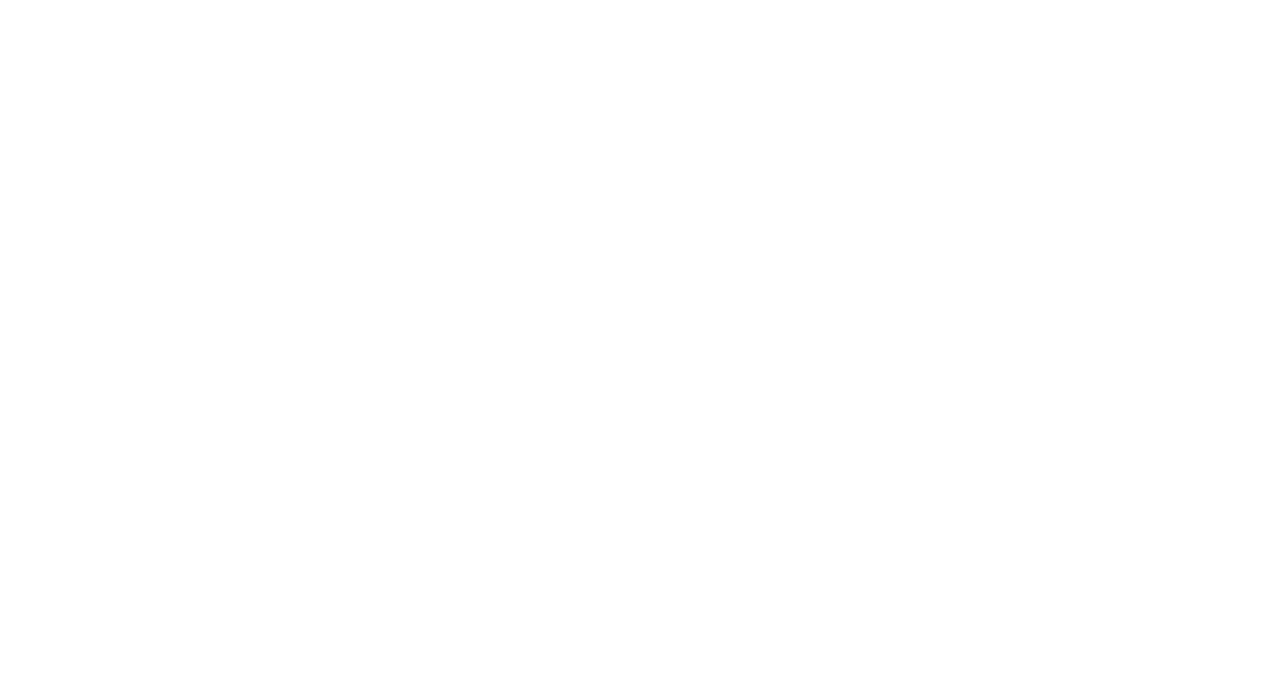
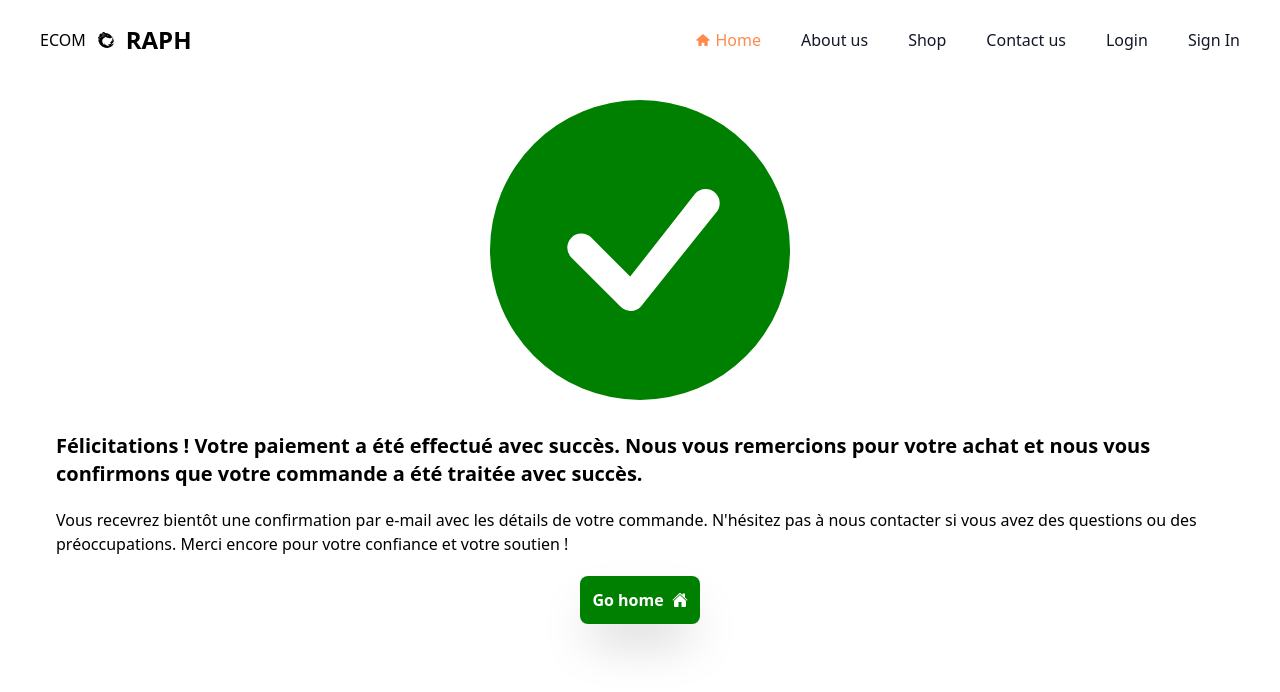
Before and after one commit to Raph-gf/Ecom-Raph-Fronted, a React (Vite) app: page /stripe/payment/success in a window 1280 px wide. Before the commit this address had no page. Shown: the top 692 px of the page. Built offline with nearby package versions, Linux system fonts and the light colour scheme; the HTML template or start-up script is replaced by a standard one; a web font is replaced by a local one.

Commit message:
fixing bugs

```diff
--- a/src/App.jsx
+++ b/src/App.jsx
@@ -12,6 +12,7 @@ import CreateUser from "./pages/CreateUser";
 import AdminProduct from "./pages/AdminProduct";
 import ProductInfos from "./pages/ProductInfos";
 import CreateProduct from "./pages/CreateProduct";
+import PayementPage from "./pages/PayementPage";
 
 function App() {
   return (
@@ -31,6 +32,7 @@ function App() {
           <Route path="/admin/all-products" element={<AdminProduct />} />
           <Route path="/admin/:productID" element={<ProductInfos />} />
           <Route path="/admin/create-product" element={<CreateProduct />} />
+          <Route path="/stripe/payment/success" element={<PayementPage />} />
         </Routes>
       </Router>
     </>
--- a/src/components/navBar.jsx
+++ b/src/components/navBar.jsx
@@ -16,7 +16,7 @@ function NavBar() {
   const userId = localStorage.getItem("user");
   const currentUser = userId ? JSON.parse(userId).id : null;
   console.log(currentUser);
-  console.log(userData.cart);
+  // console.log(userData.cart);
 
   const Logout = () => {
     localStorage.removeItem("user");
--- /dev/null
+++ b/src/pages/PayementPage.jsx
@@ -0,0 +1,41 @@
+import { Button } from "flowbite-react";
+import React from "react";
+import { BsFillCheckCircleFill } from "react-icons/bs";
+import { IoHome } from "react-icons/io5";
+import { Link } from "react-router-dom";
+
+function PayementPage() {
+  const iconStyles = { color: "green", fontSize: "300px" };
+  return (
+    <>
+      <section className="success-container flex flex-col justify-center items-center mx-14 mt-11">
+        <div className="succes-icons mb-8">
+          <BsFillCheckCircleFill style={iconStyles} />
+        </div>
+        <div className="succes-text-wrapper flex-col items-center">
+          <div className="first-text_part font-semibold text-xl pb-5">
+            Félicitations ! Votre paiement a été effectué avec succès. Nous vous
+            remercions pour votre achat et nous vous confirmons que votre
+            commande a été traitée avec succès.
+          </div>
+          <div className="first-second_part">
+            Vous recevrez bientôt une confirmation par e-mail avec les détails
+            de votre commande. N'hésitez pas à nous contacter si vous avez des
+            questions ou des préoccupations. Merci encore pour votre confiance
+            et votre soutien !
+          </div>
+        </div>
+        <div className="get-home-btn mt-5">
+          <Link to="/">
+            <button className="flex flex-row items-center gap-2 bg-[#008000] p-3 font-semibold text-white border-none rounded-lg shadow-2xl ">
+              <p>Go home</p>
+              <IoHome />
+            </button>
+          </Link>
+        </div>
+      </section>
+    </>
+  );
+}
+
+export default PayementPage;
--- a/src/pages/ShoppingCart.jsx
+++ b/src/pages/ShoppingCart.jsx
@@ -2,8 +2,8 @@ import React, { useEffect, useState } from "react";
 import axios from "axios";
 import { useSnackbar } from "notistack";
 import ShoppingProductCard from "../components/ShoppingProductCard";
-import { Link } from "react-router-dom";
-import { Button } from "flowbite-react";
+import { useNavigate } from "react-router-dom";
+import { ImCart } from "react-icons/im";
 
 function ShoppingCart() {
   const { enqueueSnackbar } = useSnackbar();
@@ -14,6 +14,7 @@ function ShoppingCart() {
   console.log(currentUser);
   const [shoppingCart, setShoppingCart] = useState([]);
   const [pay, setPay] = useState(null);
+  const navigate = useNavigate();
 
   useEffect(() => {
     const fetchUserCartProducts = async () => {
@@ -25,10 +26,6 @@ function ShoppingCart() {
         console.log(response.data.products);
       } catch (error) {
         console.error(error);
-        enqueueSnackbar("Erreur lors de la récupération du panier", {
-          variant: "error",
-          autoHideDuration: 2000,
-        });
       }
     };
     fetchUserCartProducts();
@@ -66,8 +63,16 @@ function ShoppingCart() {
       setPay(response.data.url);
       console.log(response.data.url);
       const paymentUrl = response.data.url;
-      window.open(paymentUrl, "blank");
+      window.open(paymentUrl, "_blank");
+      enqueueSnackbar("Achat effectuer avec succès", {
+        variant: "success",
+        autoHideDuration: 4000,
+      });
     } catch (error) {
+      enqueueSnackbar("Erreur lors du paiement", {
+        variant: "error",
+        autoHideDuration: 4000,
+      });
       console.error("Error fetching payment URL:", error);
     }
   };
@@ -88,17 +93,18 @@ function ShoppingCart() {
         <div className="total-price flex flex-col justify-center items-start">
           <div className="price&pay flex flex-row items-center justify-center gap-3">
             <h1 className="text-4xl font-bold mb-3 mt-9">Total Price</h1>
-            <Button
-              onClick={() => {
-                handlePayment();
-              }}
-              gradientDuoTone="pinkToOrange"
-            >
-              Rhalass
-            </Button>
           </div>
 
-          <p className="text-3xl font-normal">{totalProduct()}$</p>
+          <p className="text-3xl font-normal mt-2">{totalProduct()}$</p>
+          <button
+            className="buy-btn flex flex-row text-lg items-center gap-2 bg-orange-200 p-3 rounded-xl mt-5 "
+            onClick={() => {
+              handlePayment();
+            }}
+          >
+            <p>Buy</p>
+            <ImCart />
+          </button>
         </div>
       </div>
       <div className="content-wrapper">
```
